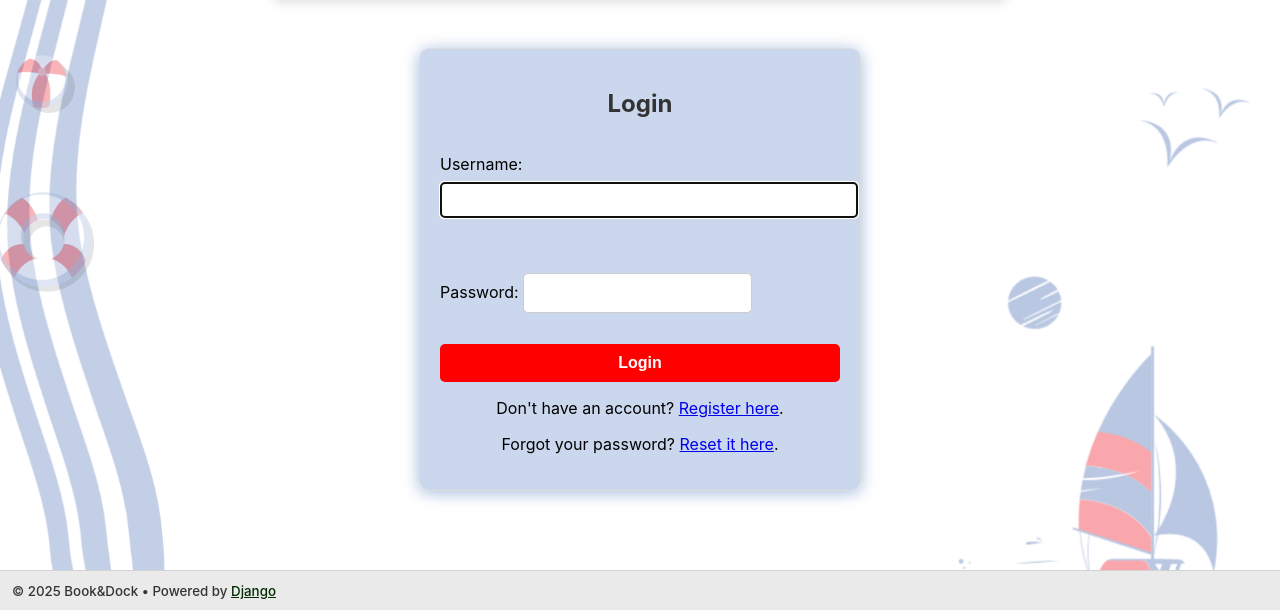
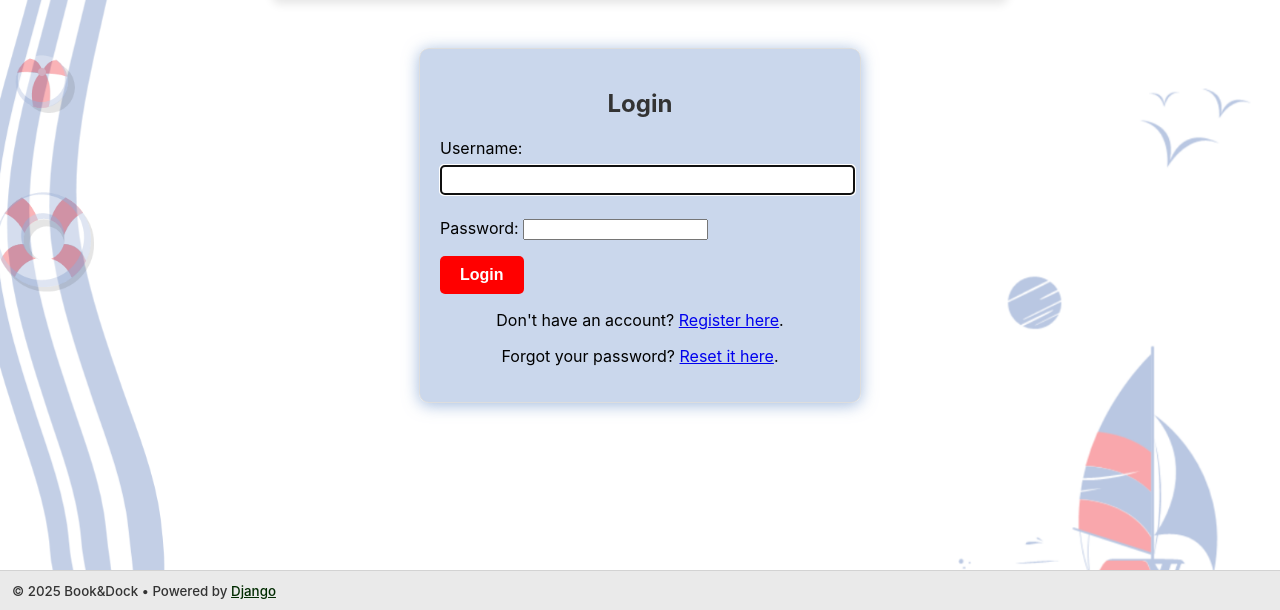
Before and after one commit to malgorzatadzaman2003/BookAndDock, a Django app: page /accounts/login/ in a window 1280 px wide. Shown: the part 190-800 px from the top of the page. Run offline with Django 5.2, Linux system fonts and the light colour scheme.

Commit message:
corrected login.html

```diff
--- a/BookAndDock/forms.py
+++ b/BookAndDock/forms.py
@@ -3,6 +3,7 @@ from django.core.exceptions import ValidationError
 from django.core.validators import MinLengthValidator
 from django.contrib.auth.forms import UserCreationForm
 from django.contrib.auth.models import User
+from django.contrib.auth.forms import AuthenticationForm
 
 from .models import Guide, Comment
 
@@ -47,3 +48,7 @@ class RegisterForm(UserCreationForm):
         if User.objects.filter(email=email).exists():
             raise forms.ValidationError("Email already in use.")
         return email
+
+class CustomLoginForm(AuthenticationForm):
+    username = forms.CharField(label="Username", widget=forms.TextInput(attrs={'class': 'form-control'}))
+    password = forms.CharField(label="Password", widget=forms.PasswordInput(attrs={'class': 'form-control'}))
--- a/BookAndDock/urls.py
+++ b/BookAndDock/urls.py
@@ -2,7 +2,7 @@ from django.urls import path
 from django.contrib.auth import views as auth_views
 from . import views
 from .views import delete_account
-
+from .forms import CustomLoginForm
 
 urlpatterns = [
     path('', views.home, name='home'),
@@ -14,6 +14,7 @@ urlpatterns = [
     path('register/', views.register, name='register'),
     path('recipe/<int:pk>/delete/', views.delete_guide, name='delete_guide'),
     path('recipe/<int:pk>/modify_guide/', views.modify_guide, name='modify_guide'),
+    path('login/', auth_views.LoginView.as_view(template_name='registration/login.html', authentication_form=CustomLoginForm), name='login'),
     path('logout/', views.custom_logout, name='logout'),
     path('about/', views.about_view, name='about'),
     path('account/', views.account_view, name='account'),
--- a/templates/registration/login.html
+++ b/templates/registration/login.html
@@ -2,11 +2,17 @@
 {% block content %}
 <div class="register-container">
     <h2 class="register-title">Login</h2>
-    <form method="post" class="register-form">
+    <form method="post">
         {% csrf_token %}
         {{ form.as_p }}
+        {% if form.errors %}
+        <div class="error">
+            {{ form.errors }}
+        </div>
+        {% endif %}
         <button type="submit" class="register-button">Login</button>
     </form>
+
     <p style="text-align: center;">
         Don't have an account? <a href="{% url 'register' %}">Register here</a>.
     </p>
```
Also changed, not shown: db.sqlite3.
